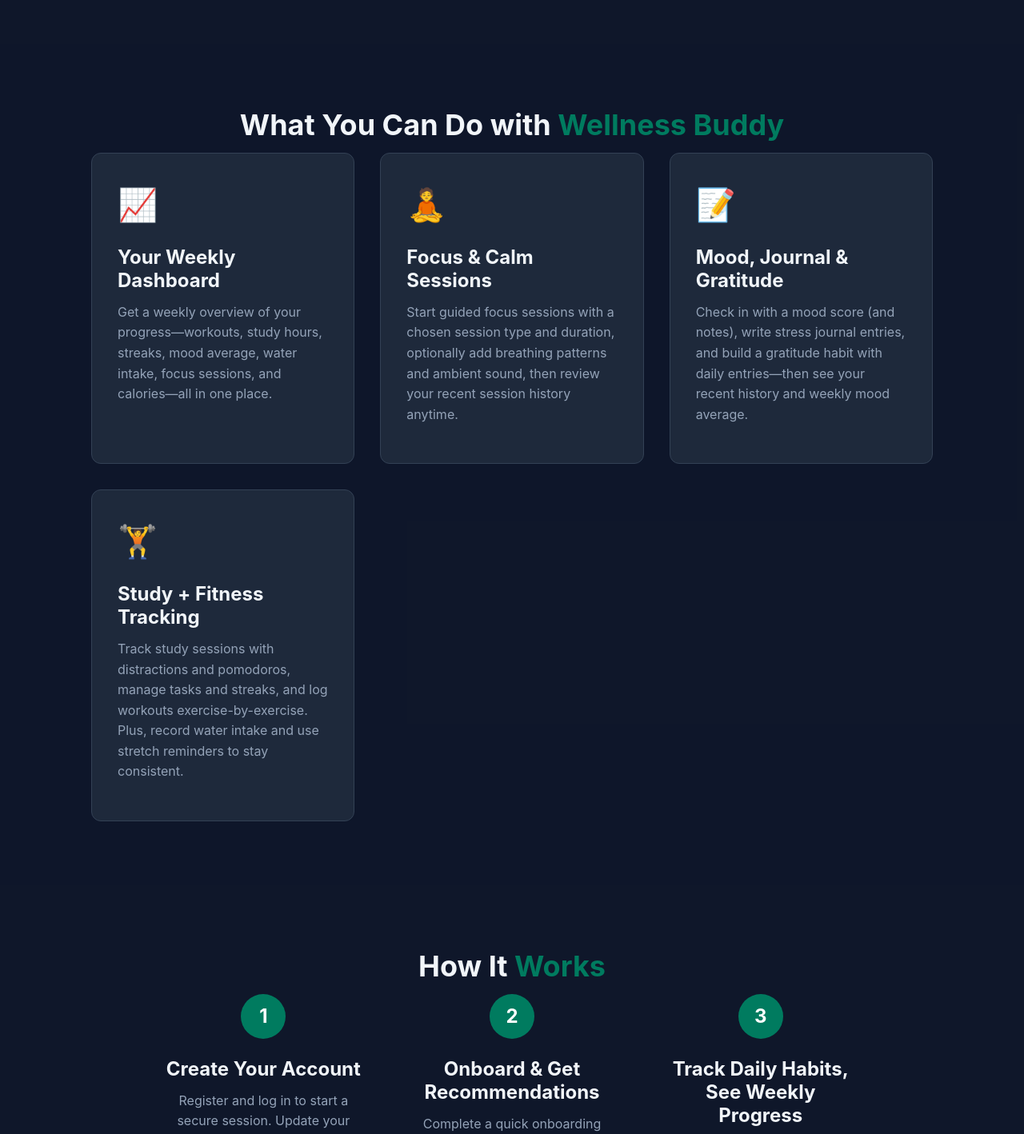
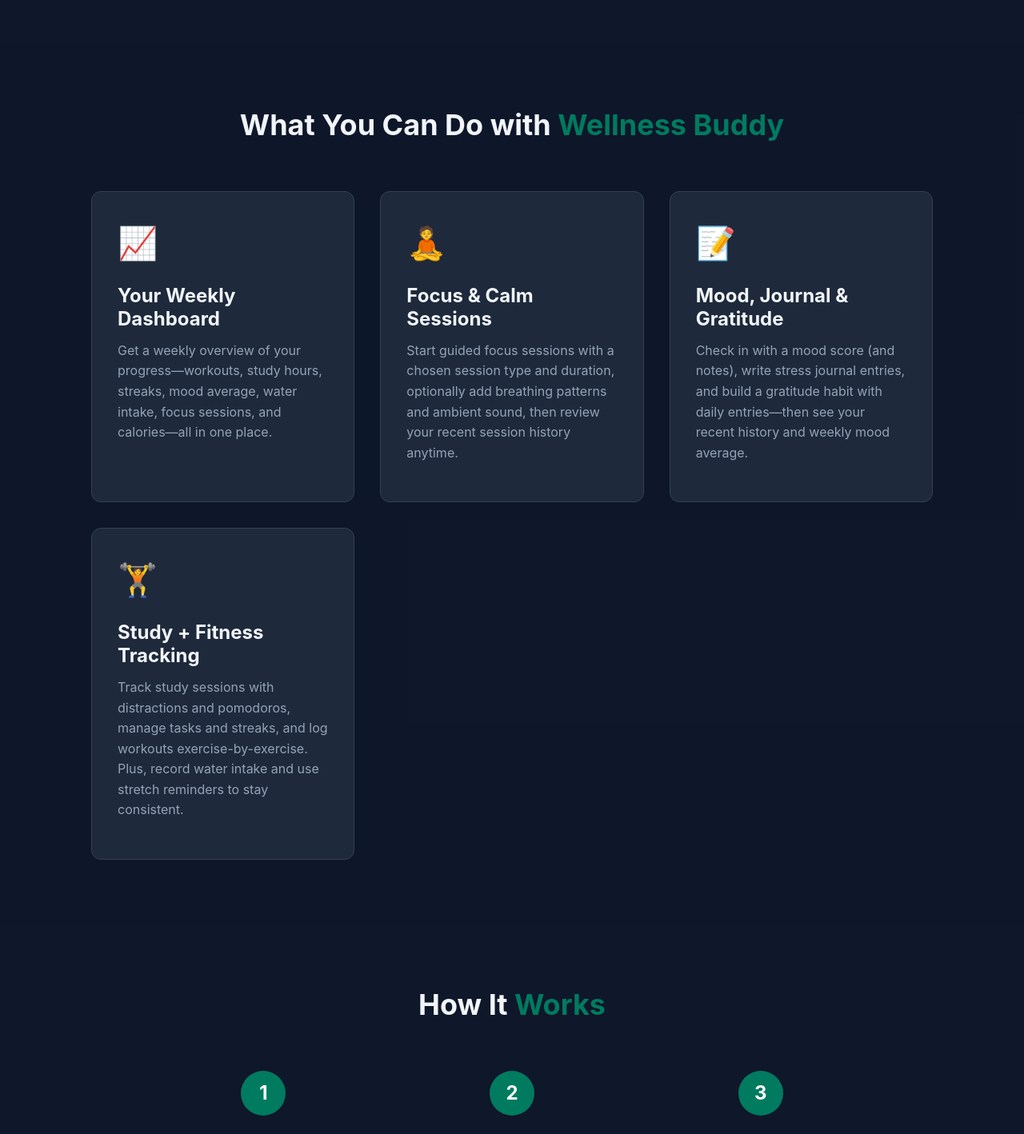
Before and after one commit to Luka98122/HZS, a React (Vite) app in the folder domaci/src/frontend/: page / in a window 1280 px wide. Shown: the part 620-2038 px from the top of the page at 80% size. Built offline with nearby package versions, Linux system fonts and the light colour scheme; no server answers.

Commit message:
Improvements in spacing on landing page and little changes in color

```diff
--- a/domaci/src/frontend/src/App.css
+++ b/domaci/src/frontend/src/App.css
@@ -383,6 +383,10 @@
   margin-bottom: 4rem;
 }
 
+.section-title1 {
+ padding-bottom: 48px;
+}
+
 .features-grid {
   display: grid;
   grid-template-columns: repeat(auto-fit, minmax(250px, 1fr));
--- a/domaci/src/frontend/src/App.tsx
+++ b/domaci/src/frontend/src/App.tsx
@@ -166,7 +166,7 @@
         {/* REWRITTEN: FEATURES (based on backend endpoints) */}
         <section id="features" className="features">
           <div className="container">
-            <h2 className="section-title">What You Can Do with <span className="highlight">Wellness Buddy</span></h2>
+            <h2 className="section-title section-title1">What You Can Do with <span className="highlight">Wellness Buddy</span></h2>
             <div className="features-grid">
               <div className="feature-card">
                 <div className="feature-icon">📈</div>
@@ -206,7 +206,7 @@
 
         <section id="workouts" className="how-it-works">
           <div className="container">
-            <h2 className="section-title">How It <span className="highlight">Works</span></h2>
+            <h2 className="section-title section-title1">How It <span className="highlight">Works</span></h2>
             <div className="steps">
               <div className="step">
                 <div className="step-number">1</div>
--- a/domaci/src/frontend/src/pages/Focus.css
+++ b/domaci/src/frontend/src/pages/Focus.css
@@ -26,7 +26,7 @@
     width: 300px;
     height: 300px;
     border-radius: 50%;
-    border: 2px solid rgba(99, 102, 241, 0.3);
+    border: 2px solid #007B5F;
     display: flex;
     align-items: center;
     justify-content: center;
--- a/domaci/src/frontend/src/pages/Home.css
+++ b/domaci/src/frontend/src/pages/Home.css
@@ -60,7 +60,7 @@
 }
 
 .btn-secondary:hover {
-    color: #007B5F;
+    color: white;
 }
 
 .action-icon {
--- a/domaci/src/frontend/src/utils/SidebarMenu.tsx
+++ b/domaci/src/frontend/src/utils/SidebarMenu.tsx
@@ -217,7 +217,7 @@
           width: "50px",
           height: "50px",
           borderRadius: "50%",
-          backgroundColor: isOpen ? "#3b82f6" : "#1e293b",
+          backgroundColor: isOpen ? "#007B5F" : "#1e293b",
           color: "white",
           border: "none",
           cursor: isDraggable ? "grab" : "pointer",
```
